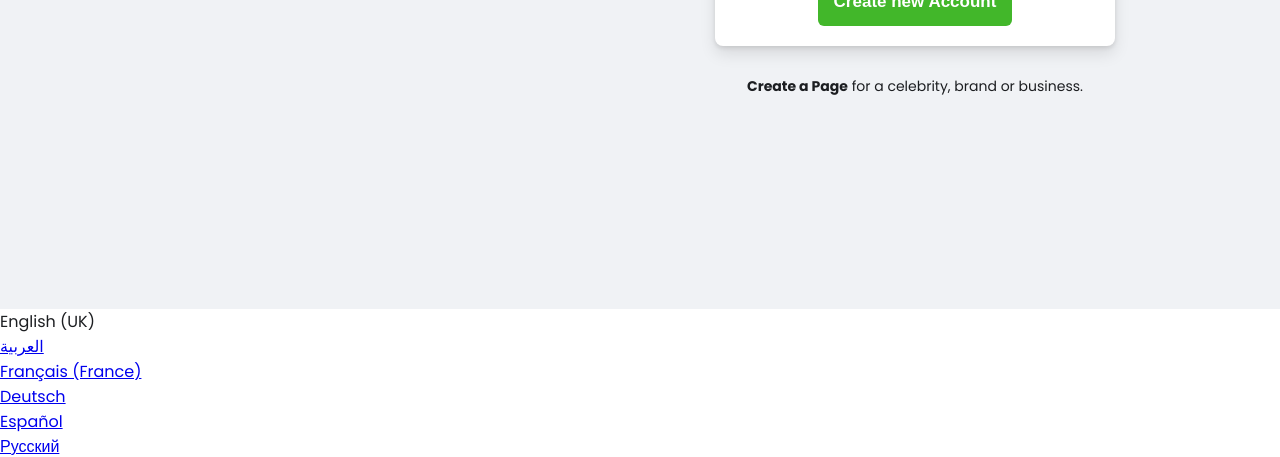
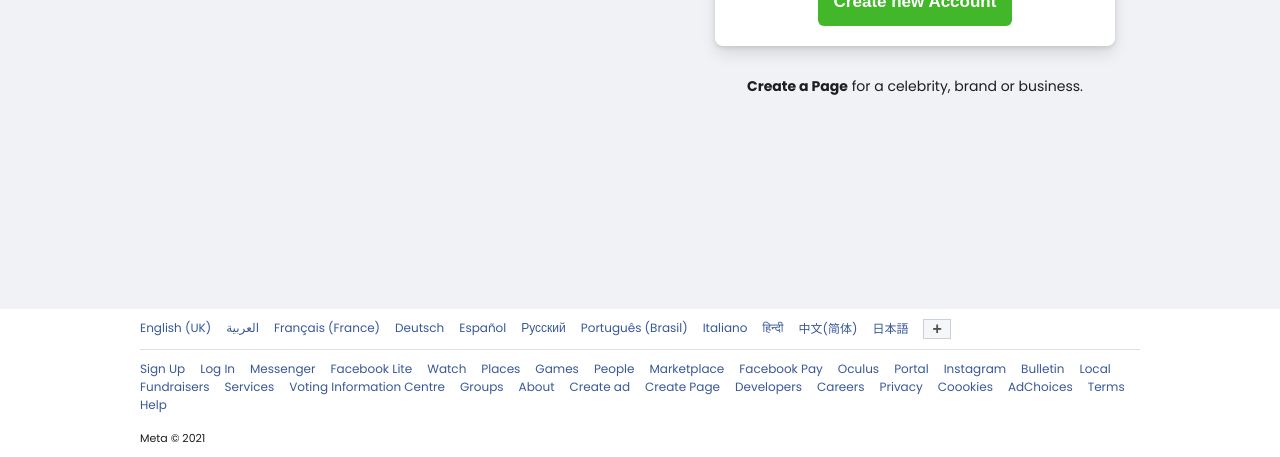
Before and after one commit to Mohammad-Mahdi-Alameh/Facebook-login-page, a plain HTML site: page index.html in a window 1280 px wide. Shown: the part 491-948 px from the top of the page. Drawn offline with Linux system fonts and the light colour scheme.

Commit message:
adding css for footer

```diff
--- a/styles/style.css
+++ b/styles/style.css
@@ -128,3 +128,51 @@
     color: #1c1e21;
     font-weight: 600;
 }
+
+
+
+.footer-contents {
+    position: relative;
+    max-width: 1000px;
+    margin: 0 auto;
+}
+
+footer ul {
+    display: flex;
+    flex-wrap: wrap;
+    list-style-type: none;
+    padding: 10px 0;
+}
+
+footer ul:first-child {
+    border-bottom: 1px solid #dddfe2;
+}
+
+footer ul:first-child li:last-child button {
+    background-color: #f5f6f7;
+    border: 1px solid #ccd0d5;
+    outline: none;
+    color: #4b4f56;
+    padding: 0 8px;
+    font-weight: 700;
+    font-size: 16px;
+}
+
+footer ul li {
+    padding-right: 15px;
+    font-size: 12px;
+    color: #385898;
+}
+
+footer ul li a {
+    text-decoration: none;
+    color: #385898;
+}
+
+footer ul li a:hover {
+    text-decoration: underline;
+}
+
+footer small {
+    font-size: 11px;
+}
```
